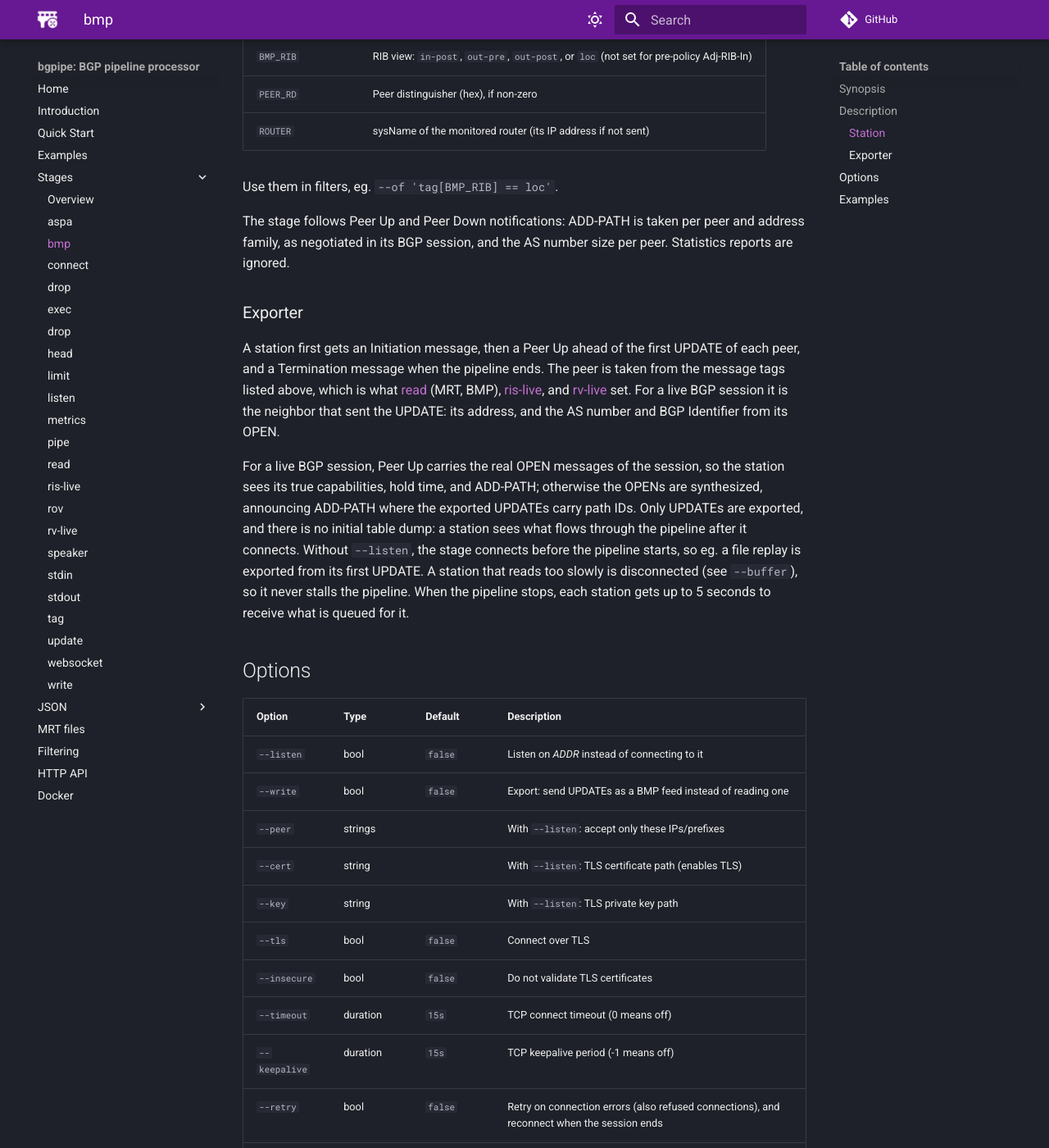
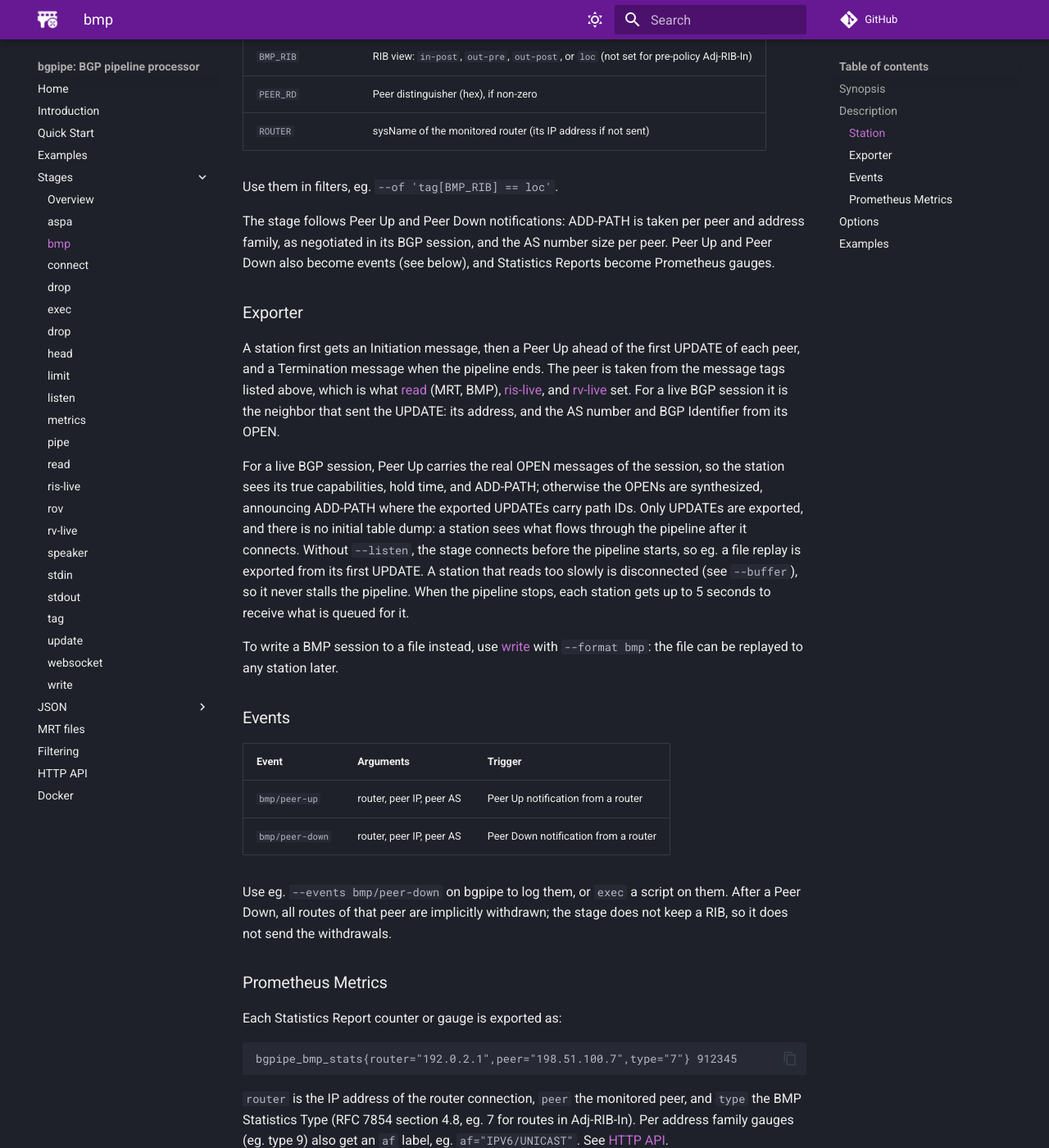
Before and after one commit to bgpfix/bgpipe, an MkDocs documentation site: the page built from docs/stages/bmp.md, in a window 1280 px wide and 1400 px high, scrolled down 1016 px. Shown: the whole window at 82% size. Built offline with MkDocs 1.6.1 and Material for MkDocs 9.7.7, drawn with Linux system fonts in a browser that asks for light colours; comment, search, counter and statistics services are not loaded; the version menu is left out.

Commit message:
bmp: bmp.Writer for the stage and --format bmp, peer-up/peer-down events, stats metrics
- the stage uses bgpfix bmp.Writer per station (Initiation, Peer Up per peer),
  driven from onMsg; Peer Up synthesis moved to bgpfix (bmp.NewPeerUp)
- station: Peer Up / Peer Down become bmp/peer-up and bmp/peer-down events;
  Statistics Reports become bgpipe_bmp_stats gauges (router, peer, type, af)
- extio --format bmp writes a whole BMP session (Initiation, Peer Up per peer),
  in separate buffers for message-based transports; write --every restarts it
  per file; obmp unchanged
- tests: 94 replays a write --format bmp file raw into Rotonda (fails on main:
  Rotonda ignores a stream without Initiation/Peer Up); 16 replays it into the
  stage
- docs: events, metrics, write --format bmp

````diff
--- a/docs/stages/bmp.md
+++ b/docs/stages/bmp.md
@@ -47,8 +47,8 @@ Use them in filters, eg. `--of 'tag[BMP_RIB] == loc'`.
 
 The stage follows Peer Up and Peer Down notifications: ADD-PATH is taken per
 peer and address family, as negotiated in its BGP session, and the AS number
-size per peer.
-Statistics reports are ignored.
+size per peer. Peer Up and Peer Down also become events (see below), and
+Statistics Reports become Prometheus gauges.
 
 ### Exporter
 
@@ -62,12 +62,40 @@ address, and the AS number and BGP Identifier from its OPEN.
 For a live BGP session, Peer Up carries the real OPEN messages of the session,
 so the station sees its true capabilities, hold time, and ADD-PATH; otherwise
 the OPENs are synthesized, announcing ADD-PATH where the exported UPDATEs
-carry path IDs. Only UPDATEs are exported, and
-there is no initial table dump: a station sees what flows through the
-pipeline after it connects. Without `--listen`, the stage connects before the
-pipeline starts, so eg. a file replay is exported from its first UPDATE. A station that reads too slowly is disconnected
-(see `--buffer`), so it never stalls the pipeline. When the pipeline stops,
-each station gets up to 5 seconds to receive what is queued for it.
+carry path IDs. Only UPDATEs are exported, and there is no initial table dump:
+a station sees what flows through the pipeline after it connects. Without
+`--listen`, the stage connects before the pipeline starts, so eg. a file
+replay is exported from its first UPDATE. A station that reads too slowly is
+disconnected (see `--buffer`), so it never stalls the pipeline. When the
+pipeline stops, each station gets up to 5 seconds to receive what is queued
+for it.
+
+To write a BMP session to a file instead, use [write](write.md) with
+`--format bmp`: the file can be replayed to any station later.
+
+### Events
+
+| Event | Arguments | Trigger |
+|-------|-----------|---------|
+| `bmp/peer-up` | router, peer IP, peer AS | Peer Up notification from a router |
+| `bmp/peer-down` | router, peer IP, peer AS | Peer Down notification from a router |
+
+Use eg. `--events bmp/peer-down` on bgpipe to log them, or `exec` a script on
+them. After a Peer Down, all routes of that peer are implicitly withdrawn;
+the stage does not keep a RIB, so it does not send the withdrawals.
+
+### Prometheus Metrics
+
+Each Statistics Report counter or gauge is exported as:
+
+```
+bgpipe_bmp_stats{router="192.0.2.1",peer="198.51.100.7",type="7"} 912345
+```
+
+`router` is the IP address of the router connection, `peer` the monitored
+peer, and `type` the BMP Statistics Type (RFC 7854 section 4.8, eg. 7 for
+routes in Adj-RIB-In). Per address family gauges (eg. type 9) also get an
+`af` label, eg. `af="IPV6/UNICAST"`. See [HTTP API](../http-api.md).
 
 ## Options
 
````
Also changed, not shown: docs/stages/write.md (+6 -0 lines), 7 other files.
